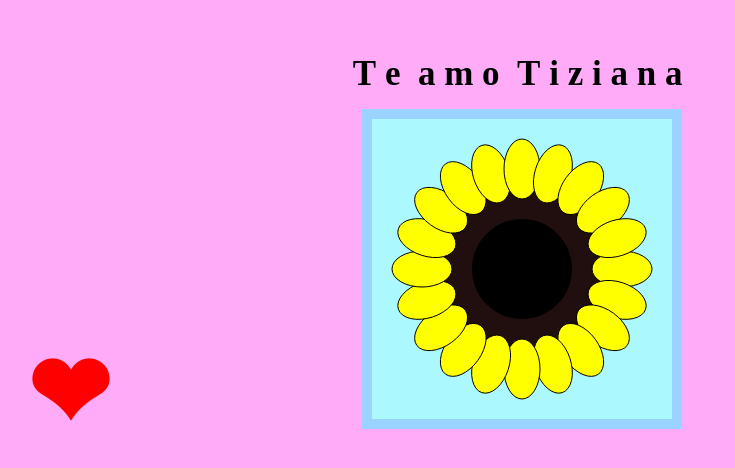
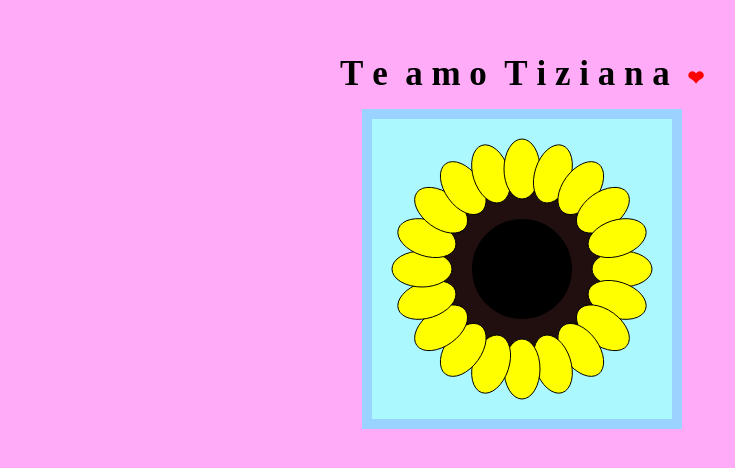
Before and after one commit to Marto-ZZ/Marto-ZZ.github.io, a plain HTML site: page index.html in a window 1280 px wide. Shown: the part 166-634 px from the top of the page, without its empty margins (118-853 px from the left). Drawn offline with Linux system fonts and the light colour scheme.

Commit message:
index.html

```diff
--- a/index.html
+++ b/index.html
@@ -29,10 +29,7 @@
 
         .heart {
             color: rgb(255, 0, 0);
-            font-size: 100px;
-            position: absolute;
-            top: 500px;
-            left: 145px;
+            font-size: 20px;
         }
 
         .fade-in-letter {
```
